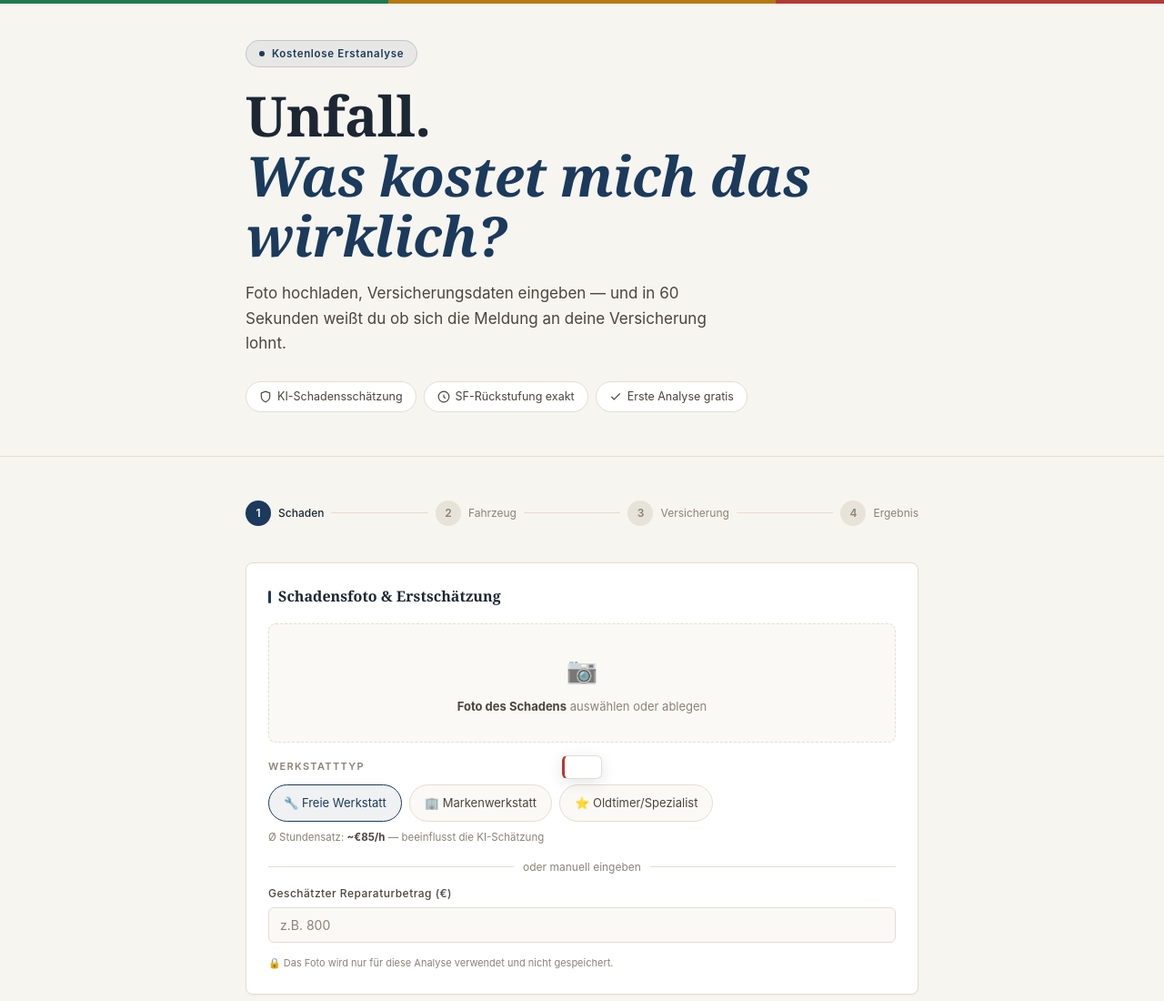
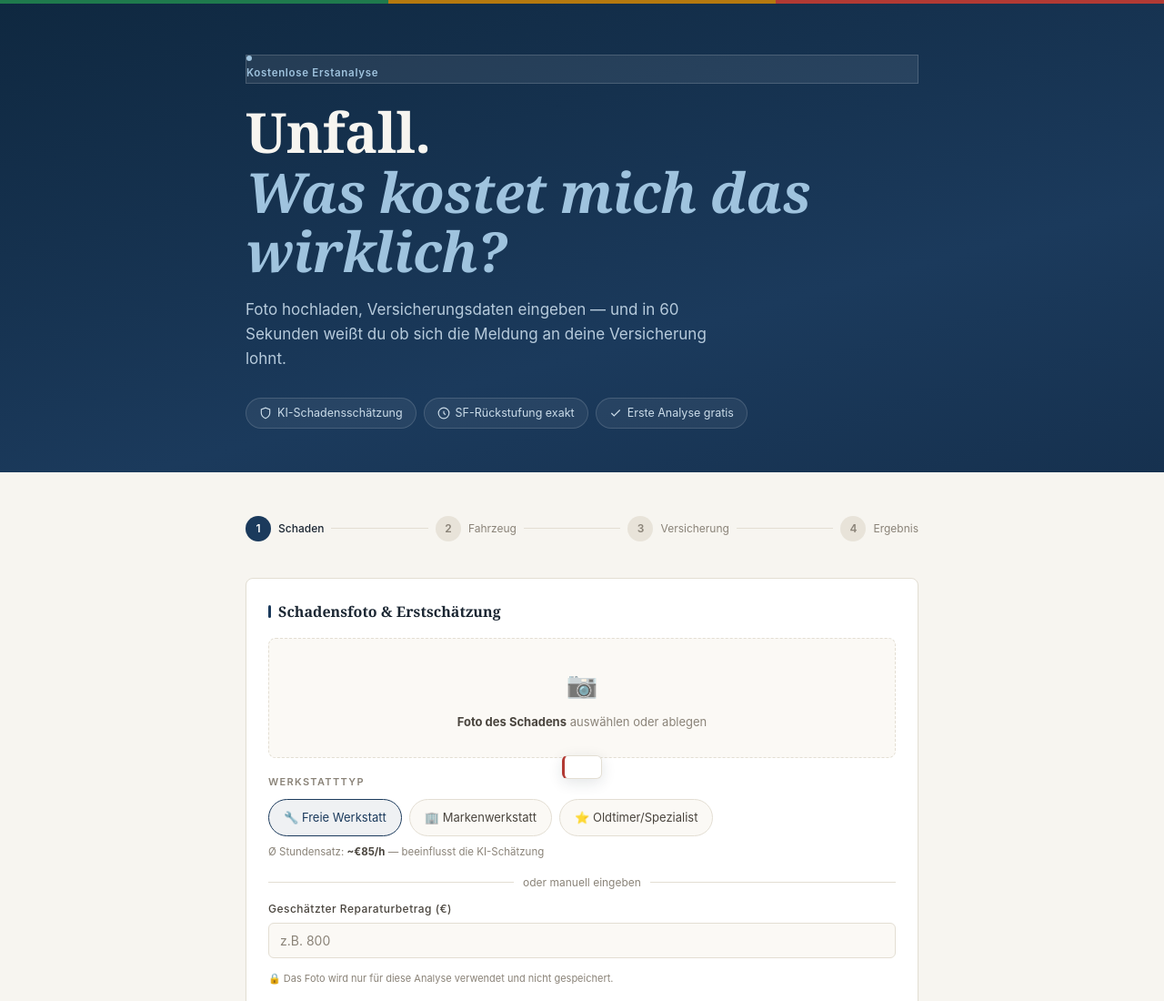
Before and after one commit to uri2503/auto_guide_crash, a plain HTML site: page index.html in a window 1280 px wide. Shown: the top 1100 px of the page at 91% size. Drawn offline with nearby package versions, Linux system fonts and the light colour scheme.

Commit message:
Deploy index.html — 2026-06-19 00:04

```diff
--- a/index.html
+++ b/index.html
@@ -30,6 +30,16 @@ body{background:var(--black);color:var(--white);font-family:var(--font-body);fon
 .brand-bar .b2{background:var(--amber)}
 .brand-bar .b3{background:var(--signal)}
 
+/* ── HERO (bewusster dunkler Kontrast-Moment) ── */
+#hero{padding:56px 0 48px;background:linear-gradient(165deg,#0F2840 0%,#1B3A5C 65%,#16314F 100%);margin-bottom:0}
+#hero .hero-eyebrow{background:rgba(255,255,255,.08);border:1px solid rgba(255,255,255,.16)}
+#hero .hero-eyebrow span{color:#9FC3DE}
+#hero .hero-dot{background:#9FC3DE}
+#hero .display{color:#F7F5F0}
+#hero .display em{color:#9FC3DE}
+#hero .hero-sub{color:#B7CBDC}
+#hero .badge{background:rgba(255,255,255,.06);border:1px solid rgba(255,255,255,.14);color:#CBDCE9}
+
 /* ── TYPOGRAPHY ── */
 h1,h2,h3{font-family:var(--font-display)}
 .display{font-size:clamp(2.2rem,6vw,3.8rem);font-weight:700;line-height:1.08;letter-spacing:-.01em}
@@ -40,9 +50,7 @@ h1,h2,h3{font-family:var(--font-display)}
 .container{max-width:780px;margin:0 auto;padding:0 20px}
 section{padding:48px 0}
 
-/* ── HERO ── */
-#hero{padding:40px 0 48px;border-bottom:1px solid var(--border)}
-.hero-eyebrow{display:inline-flex;align-items:center;gap:8px;background:var(--primary-dim);border:1px solid var(--primary-glow);border-radius:100px;padding:5px 14px;margin-bottom:28px}
+/* ── HERO BASISKLASSEN (auch für evtl. weitere helle Nutzung) ── */
 .hero-dot{width:6px;height:6px;border-radius:50%;background:var(--primary)}
 .hero-eyebrow span{font-size:11.5px;color:var(--primary);letter-spacing:.06em;font-weight:600}
 .hero-sub{font-size:17px;color:var(--grey-light);margin-top:18px;max-width:520px;font-weight:400;line-height:1.6}
```
